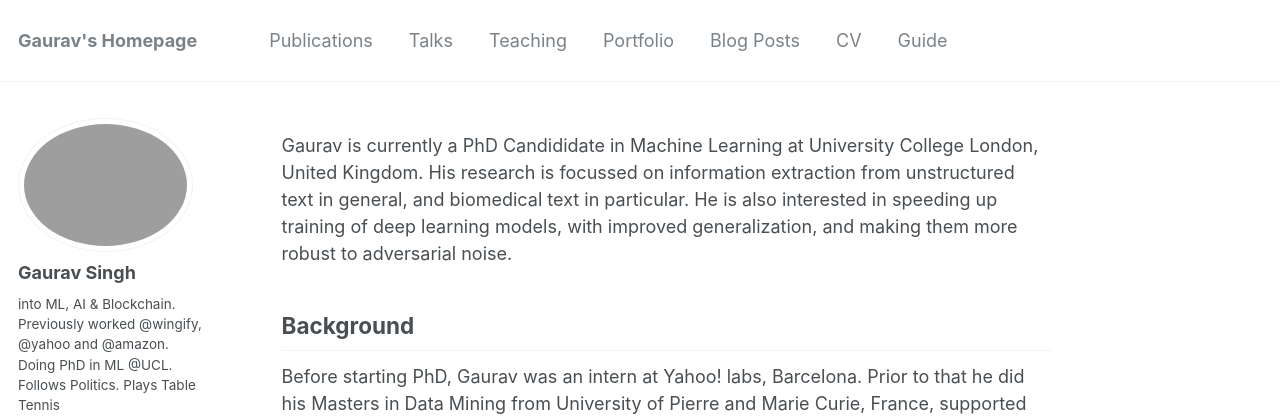
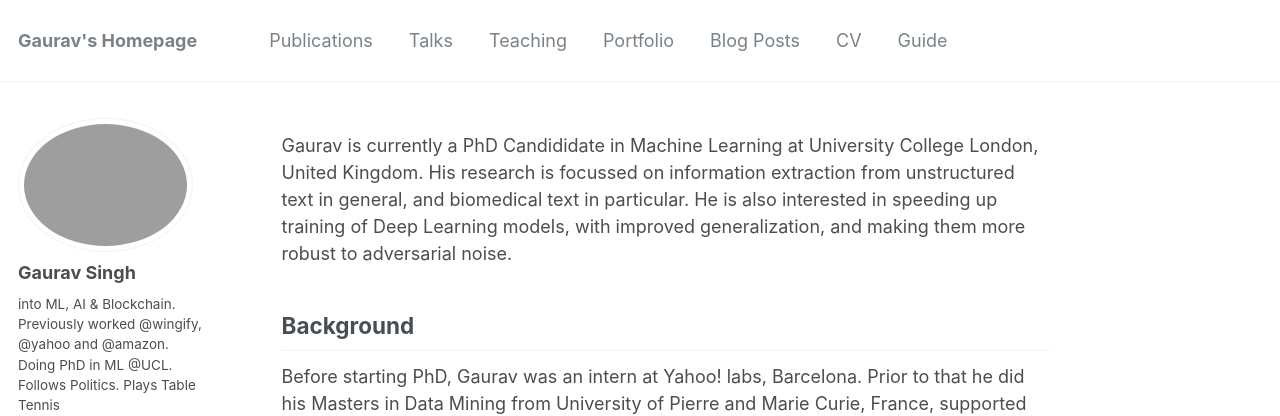
Before and after one commit to gauravsc/gauravsc.github.io, a Jekyll site: the page built from _pages/about.md, in a window 1280 px wide. Shown: the top 416 px of the page. Built offline with Jekyll 4.4.1, drawn with Linux system fonts in a browser that asks for light colours; some web fonts are replaced.

```diff
--- a/_pages/about.md
+++ b/_pages/about.md
@@ -8,7 +8,7 @@ redirect_from:
   - /about.html
 ---
 
-Gaurav is currently a PhD Candididate in Machine Learning at University College London, United Kingdom. His research is focussed on information extraction from unstructured text in general, and biomedical text in particular. He is also interested in speeding up training of deep learning models, with improved generalization, and making them more robust to adversarial noise.
+Gaurav is currently a PhD Candididate in Machine Learning at University College London, United Kingdom. His research is focussed on information extraction from unstructured text in general, and biomedical text in particular. He is also interested in speeding up training of Deep Learning models, with improved generalization, and making them more robust to adversarial noise.
 
 Background
 ------
```
